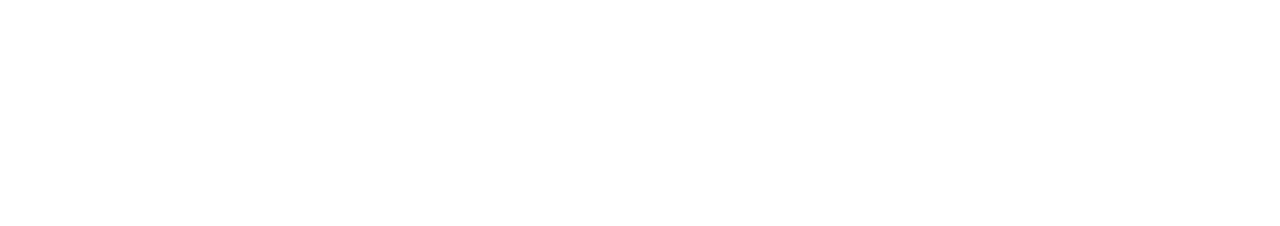
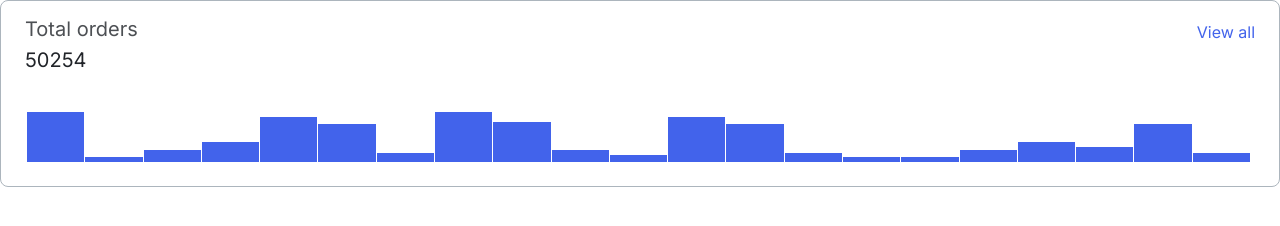
Before and after one commit to js-tasks-ru/htmlcss-20250313_v-junolainen, a website: page 04-lection2/01-histogram/index.html in a window 1280 px wide. Drawn offline with Linux system fonts and the light colour scheme.

Commit message:
dz4 lecture2 01 histogram

```diff
--- a/04-lection2/01-histogram/histogram.css
+++ b/04-lection2/01-histogram/histogram.css
@@ -0,0 +1,61 @@
+.histogram {
+    --primary-override: #4263eb;
+    --title: #4d5054; /* Цвет тайтла, в фигме указан black, но на самом деле более серый рисуется. Какая-то странность.*/
+    padding: 16px 24px 24px 24px;
+    box-sizing: border-box;
+    background: #ffffff;
+    border: 1px solid var(--grey-3);
+    border-radius: 8px;
+    font-family: 'Inter';
+    font-style: normal;
+}
+
+.histogram * {
+    margin: 0;
+}
+
+.histogram__title-container {
+    display: flex;
+    justify-content: space-between;
+}
+
+.histogram__title {
+    font-weight: 400;
+    font-size: 20px;
+    line-height: 24px;
+    color: var(--title);
+}
+
+.histogram__total-value {
+    font-weight: 400;
+    font-size: 20px;
+    line-height: 26px;
+    color: var(--black);
+    padding-top: 6px;
+}
+
+.histogram__filter {
+    padding-top: 3px;
+    font-weight: 400;
+    font-size: 16px;
+    line-height: 24px;
+    text-align: right;
+    color: var(--primary-override);
+}
+
+.histogram__bar-list {
+    display: flex;
+    align-items: flex-end;
+    list-style-type: none;
+    padding: 39px 5px 0 2px;
+    height: 50px;
+    gap: 1px;
+}
+
+.histogram__bar {
+    height: var(--value);
+    background-color: var(--primary-override);
+    flex-basis: 20px;
+    flex-grow: 1;
+    min-width: 2px;
+}
--- a/04-lection2/01-histogram/index.html
+++ b/04-lection2/01-histogram/index.html
@@ -2,10 +2,41 @@
 <!-- Страница с гистограммой -->
 <html lang="ru">
     <head>
-        <link rel="stylesheet" href="../../assets/css/main.css">
-        <link rel="stylesheet" href="./histogram.css">
+        <link rel="stylesheet" href="../../assets/css/main.css" />
+        <link rel="stylesheet" href="./histogram.css" />
     </head>
     <body>
-
+        <div class="histogram">
+            <div class="histogram__title-container">
+                <div>
+                    <p class="histogram__title">Total orders</p>
+                    <h4 class="histogram__total-value">50254</h4>
+                </div>
+                <p class="histogram__filter">View all</p>
+            </div>
+            <ul class="histogram__bar-list">
+                <li class="histogram__bar" style="--value: 100%"></li>
+                <li class="histogram__bar" style="--value: 10%"></li>
+                <li class="histogram__bar" style="--value: 25%"></li>
+                <li class="histogram__bar" style="--value: 40%"></li>
+                <li class="histogram__bar" style="--value: 90%"></li>
+                <li class="histogram__bar" style="--value: 77%"></li>
+                <li class="histogram__bar" style="--value: 18%"></li>
+                <li class="histogram__bar" style="--value: 100%"></li>
+                <li class="histogram__bar" style="--value: 80%"></li>
+                <li class="histogram__bar" style="--value: 25%"></li>
+                <li class="histogram__bar" style="--value: 15%"></li>
+                <li class="histogram__bar" style="--value: 90%"></li>
+                <li class="histogram__bar" style="--value: 77%"></li>
+                <li class="histogram__bar" style="--value: 18%"></li>
+                <li class="histogram__bar" style="--value: 10%"></li>
+                <li class="histogram__bar" style="--value: 10%"></li>
+                <li class="histogram__bar" style="--value: 25%"></li>
+                <li class="histogram__bar" style="--value: 40%"></li>
+                <li class="histogram__bar" style="--value: 30%"></li>
+                <li class="histogram__bar" style="--value: 77%"></li>
+                <li class="histogram__bar" style="--value: 18%"></li>
+            </ul>
+        </div>
     </body>
 </html>
--- a/assets/css/main.css
+++ b/assets/css/main.css
@@ -20,6 +20,6 @@
     --secondary: var(--purple);
 }
 
-* {
+body {
     font-family: 'Roboto', sans-serif;
 }
--- a/assets/fonts/fonts.css
+++ b/assets/fonts/fonts.css
@@ -1 +1,2 @@
 @import url('https://fonts.googleapis.com/css2?family=Roboto:ital,wght@0,100;0,300;0,400;0,500;0,700;0,900;1,100;1,300;1,400;1,500;1,700;1,900&display=swap');
+@import url('https://fonts.googleapis.com/css2?family=Inter:ital,opsz,wght@0,14..32,100..900;1,14..32,100..900&display=swap');
```
